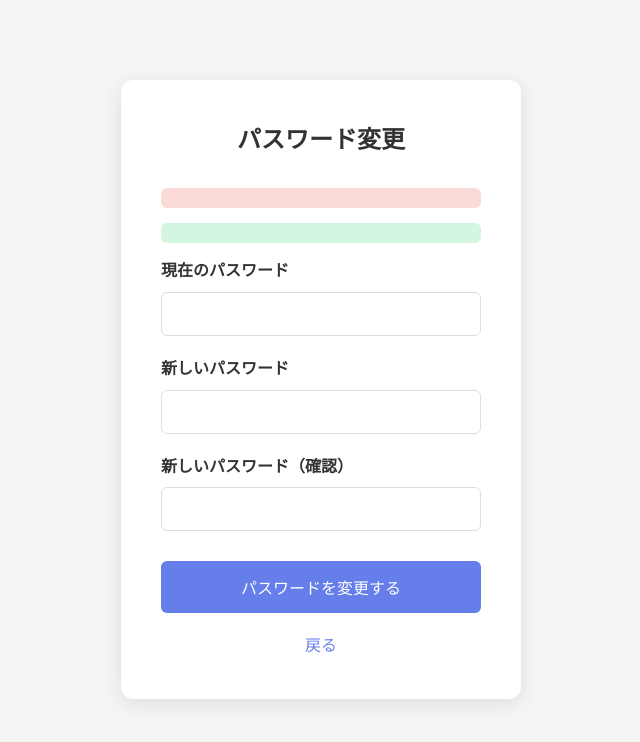
After one commit to t-torii/pokemon-za-bot, a Flask app: page /change_password in a window 1280 px wide. The commit adds this page. Shown: the top 742 px of the page, without its empty margins (319-959 px from the left). Run offline with Flask 3, Linux system fonts and the light colour scheme; a user stored in the database is signed in.

Commit message:
password change feature

```diff
--- a/app.py
+++ b/app.py
@@ -663,6 +663,35 @@ def get_current_user_info():
     return jsonify({'error': 'Not authenticated'}), 401
 
 
+@app.route('/api/change_password', methods=['POST'])
+@login_required
+def change_password():
+    """Change password for the current user."""
+    data = request.get_json()
+    current_password = data.get('current_password')
+    new_password = data.get('new_password')
+
+    if not current_password or not new_password:
+        return jsonify({'error': 'Both passwords are required'}), 400
+
+    user = get_current_user()
+    if not user.check_password(current_password):
+        return jsonify({'error': 'Current password is incorrect'}), 401
+
+    user.set_password(new_password)
+    db.session.commit()
+
+    return jsonify({'message': 'Password changed successfully'})
+
+
+@app.route('/change_password', methods=['GET'])
+def change_password_page():
+    """Show password change page."""
+    if not get_current_user():
+        return redirect(url_for('index'))
+    return render_template('change_password.html')
+
+
 @app.route('/api/users', methods=['GET'])
 @admin_required
 def get_users():
--- /dev/null
+++ b/templates/change_password.html
@@ -0,0 +1,183 @@
+<!DOCTYPE html>
+<html lang="ja">
+<head>
+    <meta charset="UTF-8">
+    <meta name="viewport" content="width=device-width, initial-scale=1.0">
+    <title>パスワード変更 - Pokemon Za トーナメントマネージャー</title>
+    <link rel="stylesheet" href="{{ url_for('static', filename='css/style.css') }}">
+    <style>
+        .password-change-container {
+            max-width: 400px;
+            margin: 80px auto;
+            padding: 40px;
+            background: white;
+            border-radius: 12px;
+            box-shadow: 0 4px 20px rgba(0,0,0,0.1);
+        }
+        .password-change-container h2 {
+            text-align: center;
+            margin-bottom: 30px;
+        }
+        .form-group {
+            margin-bottom: 20px;
+        }
+        .form-group label {
+            display: block;
+            margin-bottom: 8px;
+            font-weight: bold;
+        }
+        .form-group input {
+            width: 100%;
+            padding: 12px;
+            border: 1px solid #ddd;
+            border-radius: 6px;
+            font-size: 16px;
+            box-sizing: border-box;
+        }
+        .form-group input:focus {
+            border-color: #667eea;
+            outline: none;
+        }
+        .btn-submit {
+            width: 100%;
+            padding: 14px;
+            background: #667eea;
+            color: white;
+            border: none;
+            border-radius: 6px;
+            font-size: 16px;
+            cursor: pointer;
+            margin-top: 10px;
+            transition: background 0.3s ease;
+        }
+        .btn-submit:hover {
+            background: #5568d3;
+        }
+        .btn-cancel {
+            width: 100%;
+            padding: 12px;
+            background: #718096;
+            color: white;
+            border: none;
+            border-radius: 6px;
+            font-size: 14px;
+            cursor: pointer;
+            margin-top: 10px;
+            transition: background 0.3s ease;
+        }
+        .btn-cancel:hover {
+            background: #4a5568;
+        }
+        .error-message {
+            color: #e74c3c;
+            text-align: center;
+            margin-bottom: 15px;
+            padding: 10px;
+            background: #fadbd8;
+            border-radius: 6px;
+        }
+        .success-message {
+            color: #27ae60;
+            text-align: center;
+            margin-bottom: 15px;
+            padding: 10px;
+            background: #d5f5e3;
+            border-radius: 6px;
+        }
+        .back-link {
+            text-align: center;
+            margin-top: 20px;
+        }
+        .back-link a {
+            color: #667eea;
+            text-decoration: none;
+        }
+        .back-link a:hover {
+            text-decoration: underline;
+        }
+    </style>
+</head>
+<body>
+    <div class="password-change-container">
+        <h2>パスワード変更</h2>
+
+        <div id="error-message" class="error-message"></div>
+        <div id="success-message" class="success-message"></div>
+
+        <form id="change-password-form">
+            <div class="form-group">
+                <label for="current_password">現在のパスワード</label>
+                <input type="password" id="current_password" name="current_password" required autocomplete="current-password">
+            </div>
+            <div class="form-group">
+                <label for="new_password">新しいパスワード</label>
+                <input type="password" id="new_password" name="new_password" required autocomplete="new-password">
+            </div>
+            <div class="form-group">
+                <label for="confirm_password">新しいパスワード（確認）</label>
+                <input type="password" id="confirm_password" name="confirm_password" required autocomplete="new-password">
+            </div>
+            <button type="submit" class="btn-submit">パスワードを変更する</button>
+        </form>
+
+        <div class="back-link">
+            <a href="/">戻る</a>
+        </div>
+    </div>
+
+    <script>
+        document.addEventListener('DOMContentLoaded', () => {
+            const form = document.getElementById('change-password-form');
+            const errorMessage = document.getElementById('error-message');
+            const successMessage = document.getElementById('success-message');
+
+            form.addEventListener('submit', async (e) => {
+                e.preventDefault();
+                errorMessage.textContent = '';
+                successMessage.textContent = '';
+
+                const currentPassword = document.getElementById('current_password').value;
+                const newPassword = document.getElementById('new_password').value;
+                const confirmPassword = document.getElementById('confirm_password').value;
+
+                // パスワードの一致確認
+                if (newPassword !== confirmPassword) {
+                    errorMessage.textContent = '新しいパスワードが一致しません';
+                    return;
+                }
+
+                // 現在のパスワードと新しいパスワードが同じか確認
+                if (currentPassword === newPassword) {
+                    errorMessage.textContent = '現在のパスワードと新しいパスワードは異なるものを指定してください';
+                    return;
+                }
+
+                try {
+                    const response = await fetch('/api/change_password', {
+                        method: 'POST',
+                        headers: { 'Content-Type': 'application/json' },
+                        body: JSON.stringify({
+                            current_password: currentPassword,
+                            new_password: newPassword
+                        })
+                    });
+
+                    const data = await response.json();
+
+                    if (response.ok) {
+                        successMessage.textContent = 'パスワードを変更しました！';
+                        // 一定時間後にログイン画面へ
+                        setTimeout(() => {
+                            window.location.href = '/';
+                        }, 1500);
+                    } else {
+                        errorMessage.textContent = data.error || 'パスワードの変更に失敗しました';
+                    }
+                } catch (error) {
+                    errorMessage.textContent = 'エラーが発生しました: ' + error.message;
+                }
+            });
+        });
+    </script>
+</body>
+</html>
--- a/templates/login.html
+++ b/templates/login.html
@@ -151,7 +151,7 @@
         </div>
 
         <div class="info-message">
-            登録すると、あなたの参加者アカウントが自動的に作成されます
+            登録後に管理者の承認が必要になります。承認されたらログインできます。
         </div>
     </div>
 
```
Also changed, not shown: templates/index.html (+16 -0 lines), instance/tournament.db.
